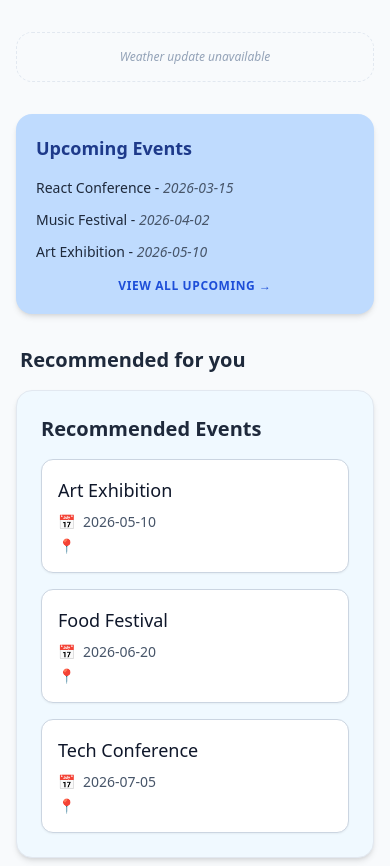
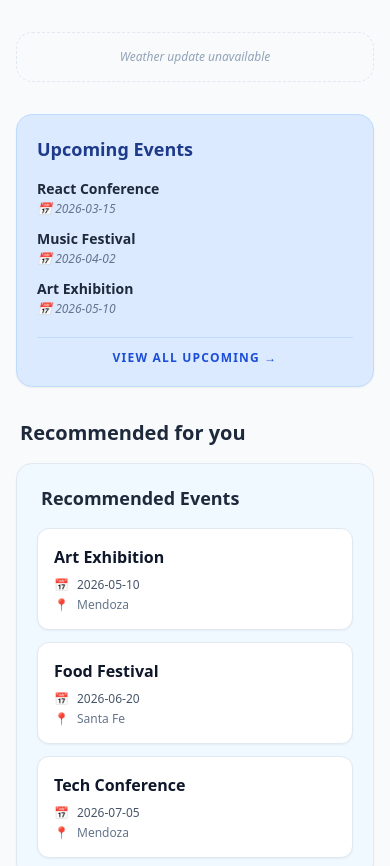
Before and after one commit to NicoPaez95/EVENTS-APP, a React (Create React App) app in the folder frontend/: page / in a window 390 px wide. Shown: the part 2765-3631 px from the top of the page. Built offline with nearby package versions, Linux system fonts and the light colour scheme; no server answers.

Commit message:
fix: resolve sidebar decoupling and event detail navigation bugs
Consolidated fixes for:
- Independent sidebar widgets using allEvents.
- Venue location data mapping (event.venue.city).
- URL parameter type-safety in EventDetailsFeature.
- ESLint unescaped entities cleanup.

```diff
--- a/frontend/src/events/components/RecommendedEvents.jsx
+++ b/frontend/src/events/components/RecommendedEvents.jsx
@@ -1,53 +1,53 @@
 import { Link } from 'react-router-dom';
 
 /**
- * @typedef {Object} Event
- * @property {string|number} id - Unique identifier for the event.
- * @property {string} title - The official name or headline of the event.
- * @property {string} date - Event date in YYYY-MM-DD format.
- * @property {string} location - Venue, city, or geographical point.
- * @property {boolean} isRecommended - Indicates if the event should be highlighted.
- */
-
-/**
- * RecommendedEvents Component.
- * * Renders a vertical list of curated event previews. Each item acts as a
- * navigation link to the specific event's detail page.
- * * Features:
- * - Subtle sky-blue container background.
- * - Interactive card items with border-color and shadow transitions on hover.
- * - Integration with React Router for seamless navigation.
+ * RecommendedEvents Presentational Component.
+ * * Renders a curated vertical list of event previews specifically designed
+ * for the application sidebar. Each card serves as a navigation link
+ * to the detailed view of the event.
  * * @component
+ * @category Components/Events
  * @param {Object} props - Component properties.
- * @param {Event[]} props.events - A collection of event objects to be displayed.
- * @returns {JSX.Element} A themed section containing a stack of navigable event cards.
+ * @param {Array<Object>} props.events - A collection of event objects to be displayed.
+ * @returns {JSX.Element} A themed container with a stack of navigable event cards.
  */
 const RecommendedEvents = ({ events }) => {
   return (
-    <section className="bg-sky-50 p-6 rounded-2xl shadow-md border border-slate-200">
-      <h2 className="text-xl font-semibold text-slate-800 mb-4">
+    <section
+      className="bg-sky-50 p-5 rounded-2xl shadow-sm border border-slate-200"
+      aria-labelledby="recommended-heading"
+    >
+      <h2
+        id="recommended-heading"
+        className="text-lg font-bold text-slate-800 mb-4 px-1"
+      >
         Recommended Events
       </h2>
 
-      <div className="space-y-4">
+      <div className="space-y-3">
         {events.map((event) => (
           <Link
             key={event.id}
             to={`/events/${event.id}`}
             className="block group"
+            aria-label={`View details for ${event.title}`}
           >
-            <article className="bg-white p-4 rounded-xl shadow-sm border border-slate-300 hover:shadow-md hover:border-blue-400 transition-all duration-300 cursor-pointer">
-              <h3 className="text-lg font-medium text-slate-900 group-hover:text-blue-600 transition-colors">
+            <article className="bg-white p-4 rounded-xl shadow-sm border border-slate-200 group-hover:border-blue-400 group-hover:shadow-md transition-all duration-300">
+              <h3 className="text-md font-semibold text-slate-900 group-hover:text-blue-600 transition-colors line-clamp-2">
                 {event.title}
               </h3>
 
               <div className="mt-2 space-y-1">
-                <p className="text-sm text-slate-600 flex items-center gap-2">
-                  <span>📅</span> {event.date}
+                {/* Event Date Info */}
+                <p className="text-xs text-slate-600 flex items-center gap-2">
+                  <span role="img" aria-label="Date symbol">📅</span>
+                  {event.date}
                 </p>
 
-                <p className="text-sm text-slate-500 flex items-center gap-2">
-                  <span>📍</span> {event.location}
+                {/* Event Location Info - Mapping to venue.city */}
+                <p className="text-xs text-slate-500 flex items-center gap-2">
+                  <span role="img" aria-label="Location symbol">📍</span>
+                  {event.venue?.city || 'Location TBD'}
                 </p>
               </div>
             </article>
--- a/frontend/src/events/components/UpcomingEvents.jsx
+++ b/frontend/src/events/components/UpcomingEvents.jsx
@@ -1,50 +1,57 @@
 import { Link } from 'react-router-dom';
 
 /**
- * @typedef {Object} UpcomingEvent
- * @property {string|number} id - Unique identifier for the event.
- * @property {string} title - The official name or headline of the event.
- * @property {string} date - Simplified date string for display.
- */
-
-/**
- * UpcomingEvents Component.
- * * * A compact, presentational UI component designed for sidebars or small containers.
- * * It displays a truncated list of chronologically close events (top 3) and
- * provides a call-to-action to navigate to the full upcoming events page.
- * * Each individual item links directly to its specific event detail page.
+ * UpcomingEvents Presentational Component.
+ * * Renders a compact, high-contrast list of upcoming events designed for
+ * secondary navigation areas like sidebars.
  * * @component
+ * @category Components/Events
  * @param {Object} props - Component properties.
- * @param {UpcomingEvent[]} props.events - A collection of upcoming event objects.
- * @returns {JSX.Element} A themed section with a preview list and a "View All" navigation link.
+ * @param {Array<Object>} props.events - A collection of event objects to be previewed.
+ * @returns {JSX.Element} A themed card containing a list of navigable event links.
  */
 const UpcomingEvents = ({ events }) => {
   return (
-    <section className="bg-blue-200 rounded-2xl p-5 shadow-md">
-      <h2 className="text-lg font-semibold mb-4 text-blue-900">
+    <section
+      className="bg-blue-100 rounded-2xl p-5 shadow-sm border border-blue-200"
+      aria-labelledby="upcoming-sidebar-title"
+    >
+      <h2
+        id="upcoming-sidebar-title"
+        className="text-lg font-bold mb-4 text-blue-900"
+      >
         Upcoming Events
       </h2>
 
-      <ul className="space-y-3 text-sm">
+      <ul className="space-y-3 text-sm" role="list">
+        {/* We display only the top 3 for maximum sidebar visual efficiency */}
         {events.slice(0, 3).map((event) => (
-          <li key={event.id}>
-            {/* Navigates to the specific event detail page */}
+          <li
+            key={event.id}
+            className="transition-transform duration-200 hover:translate-x-1"
+          >
             <Link
               to={`/events/${event.id}`}
-              className="hover:underline font-medium text-slate-800 transition-colors duration-200"
+              className="group block"
+              aria-label={`View details for ${event.title}`}
             >
-              {event.title} - <span className="text-slate-600 italic">{event.date}</span>
+              <span className="font-semibold text-slate-800 group-hover:text-blue-700 transition-colors">
+                {event.title}
+              </span>
+              <span className="block text-xs text-slate-500 italic mt-0.5">
+                📅 {event.date}
+              </span>
             </Link>
           </li>
         ))}
       </ul>
 
-      {/* Navigates to the global Upcoming Experiences page */}
+      {/* Footer Navigation: Links to the full upcoming events view */}
       <Link
         to="/events/upcoming"
-        className="block mt-4 text-center text-xs font-bold text-blue-700 hover:text-blue-900 uppercase tracking-wider transition-all"
+        className="block mt-5 pt-3 border-t border-blue-200 text-center text-xs font-bold text-blue-700 hover:text-blue-900 uppercase tracking-widest transition-all"
       >
-        View All Upcoming →
+        View All Upcoming &rarr;
       </Link>
     </section>
   );
--- a/frontend/src/events/features/EventDetailsFeature.jsx
+++ b/frontend/src/events/features/EventDetailsFeature.jsx
@@ -11,7 +11,7 @@ import { getRelatedEvents } from '../utils/recommendationEngine';
 // Features & Integrations
 import CheckoutModal from '../features/CheckoutModal/CheckoutModal';
 import WeatherFeature from '../features/WeatherFeature';
-import EventMapFeature from '../features/EventMapFeature'; // <--- Nueva Integración
+import EventMapFeature from '../features/EventMapFeature';
 
 // Presentational Components
 import EventDetail from '../components/EventDetail';
@@ -21,8 +21,16 @@ import EventGrid from '../components/EventGrid';
 import LoadingState from '../../shared/components/UI/LoadingState';
 
 /**
- * EventDetailsFeature Component.
- * Orchestrator for the event detail view, now including map anchoring and highlighting.
+ * EventDetailsFeature Component (Smart Component).
+ * * Orchestrates the full event experience, including ticket procurement,
+ * interactive mapping, and personalized recommendations.
+ * * @component
+ * @category Features/Events
+ * @description
+ * **Architectural Note**:
+ * This component consumes `allEvents` from the context to ensure the event is
+ * locatable even when global search filters are active. It manages the
+ * "Focus" logic for the map and handles the navigation state for the auth-guard.
  */
 const EventDetailsFeature = () => {
   const { id } = useParams();
@@ -30,21 +38,31 @@ const EventDetailsFeature = () => {
   const location = useLocation();
   const { isAuthenticated } = useAuth();
 
-  const { events, loading } = useEvents();
+  /**
+   * Global Context Consumption:
+   * 'allEvents' is required here to ensure a 100% hit rate when deep-linking
+   * or navigating from the "Recommended" sidebar, regardless of search filters.
+   */
+  const { allEvents, loading } = useEvents();
   const [isCheckoutOpen, setIsCheckoutOpen] = useState(false);
 
-  // 1. Referencia para el scroll al mapa
+  // Map Interaction State & Refs
   const mapSectionRef = useRef(null);
-  // 2. Estado local para el efecto visual de "Focus" en el mapa
   const [isMapHighlighted, setIsMapHighlighted] = useState(false);
 
+  /**
+   * Memoized Event Selection:
+   * Extracts the specific event from the master catalog based on the URL ID.
+   * Strings both sides of the comparison to prevent type-mismatch failures.
+   */
   const event = useMemo(() => {
-    return events.find(e => String(e.id) === String(id));
-  }, [events, id]);
+    return allEvents?.find(e => String(e.id) === String(id));
+  }, [allEvents, id]);
 
   /**
    * handleLocationFocus:
-   * Ejecuta un scroll suave hacia el mapa y activa un efecto visual temporal.
+   * Smoothly scrolls the viewport to the map section and triggers a
+   * temporary visual highlight to guide the user's attention.
    */
   const handleLocationFocus = () => {
     if (mapSectionRef.current) {
@@ -53,12 +71,16 @@ const EventDetailsFeature = () => {
         block: 'center'
       });
 
-      // Activamos el brillo del mapa
       setIsMapHighlighted(true);
       setTimeout(() => setIsMapHighlighted(false), 2000);
     }
   };
 
+  /**
+   * handleSecureTickets:
+   * Redirects to login if unauthenticated, preserving the current path
+   * in state to allow a seamless "Return to Event" flow after sign-in.
+   */
   const handleSecureTickets = () => {
     if (!isAuthenticated) {
       navigate('/login', { state: { from: location.pathname } });
@@ -67,23 +89,34 @@ const EventDetailsFeature = () => {
     }
   };
 
+  /**
+   * Related Experiences Logic:
+   * Uses the recommendation engine to find similar events based on category/venue.
+   */
   const relatedEvents = useMemo(() => {
-    return getRelatedEvents(event, events);
-  }, [event, events]);
+    return getRelatedEvents(event, allEvents);
+  }, [event, allEvents]);
 
+  // Loading Guard
   if (loading) {
     return <LoadingState message="Loading experience details..." />;
   }
 
+  // Error Guard: Event not found in Master Catalog
   if (!event) {
     return (
-      <div className="text-center py-20">
-        <h2 className="text-2xl font-bold text-slate-800">Event not found</h2>
+      <div className="text-center py-20 px-4">
+        <h2 className="text-2xl font-bold text-slate-800 font-display">
+          Event not found
+        </h2>
+        <p className="text-slate-500 mt-2">
+          The experience you&apos;re looking for might have been removed or moved.
+        </p>
         <button
           onClick={() => navigate('/events')}
-          className="mt-6 text-blue-600 font-medium hover:underline"
+          className="mt-8 px-6 py-2 bg-blue-600 text-white rounded-full font-medium hover:bg-blue-700 transition-colors shadow-lg"
         >
-          ← Back to all events
+          &larr; Back to all events
         </button>
       </div>
     );
@@ -92,57 +125,64 @@ const EventDetailsFeature = () => {
   return (
     <div className="container mx-auto py-8 space-y-12 animate-in fade-in duration-500 px-4">
 
+      {/* Transactional Layer */}
       <CheckoutModal
         isOpen={isCheckoutOpen}
         onClose={() => setIsCheckoutOpen(false)}
         event={event}
       />
 
-      {/* Primary Content */}
+      {/* Primary Detail Section */}
       <section aria-label="Event Details">
         <EventDetail
           event={event}
           isAuthenticated={isAuthenticated}
           onSecureTickets={handleSecureTickets}
           onBack={() => navigate(-1)}
-          onLocationClick={handleLocationFocus} // <--- Prop nueva conectada
+          onLocationClick={handleLocationFocus}
         />
       </section>
 
-      {/* Secondary Content: Recommendations and Venue Sidebar */}
+      {/* Contextual Information Grid */}
       <div className="grid grid-cols-1 lg:grid-cols-3 gap-12">
 
-        {/* Recommendation Column */}
+        {/* Similar Experiences Catalog */}
         <div className="lg:col-span-2 space-y-8">
-          <h3 className="text-2xl font-bold text-slate-900 font-display">
+          <h3 className="text-2xl font-bold text-slate-900 font-display tracking-tight">
             Similar Experiences
           </h3>
           <EventGrid events={relatedEvents} />
         </div>
 
-        {/* Venue Information Sidebar */}
+        {/* Venue Sidebar & Logistics */}
         <aside className="lg:col-span-1 space-y-8">
-          <h3 className="text-2xl font-bold text-slate-900 font-display">
+          <h3 className="text-2xl font-bold text-slate-900 font-display tracking-tight">
             Venue & Logistics
           </h3>
 
-          {/* 3. Contenedor con Referencia y Efecto de Resaltado */}
+          {/* Interactive Map Wrapper with Highlight Logic */}
           <div
             ref={mapSectionRef}
-            className={`transition-all duration-700 rounded-3xl ${isMapHighlighted
-                ? 'ring-4 ring-blue-400 ring-offset-4 shadow-2xl scale-105'
+            className={`transition-all duration-700 rounded-3xl ${
+              isMapHighlighted
+                ? 'ring-4 ring-blue-400 ring-offset-4 shadow-2xl scale-[1.02]'
                 : 'ring-0 shadow-none scale-100'
-              }`}
+            }`}
           >
             <EventMapFeature venue={event.venue} />
           </div>
 
+          {/* Environmental Integration & Venue Metadata */}
           <div className="space-y-4">
-            <WeatherFeature location={event.venue.city} />
+            <WeatherFeature location={event.venue?.city} />
+
             <div className="p-5 bg-slate-50 rounded-2xl border border-slate-100">
               <p className="text-xs text-slate-500 leading-relaxed italic">
-                {"Note: Weather forecasts for "} <strong>{event.venue.city}</strong> {" are updated in real-time. "}
-                {"Don't forget to check the map for the best route to "} <strong>{event.venue.name}</strong>.
+                {"Note: Weather forecasts for "}
+                <strong>{event.venue?.city}</strong>
+                {" are updated in real-time. "}
+                {"Don&apos;t forget to check the map for the best route to "}
+                <strong>{event.venue?.name}</strong>.
               </p>
             </div>
           </div>
--- a/frontend/src/events/features/FeaturedEvents.jsx
+++ b/frontend/src/events/features/FeaturedEvents.jsx
@@ -1,42 +1,58 @@
+import { useMemo } from 'react';
 import { useEvents } from '../hooks/useEvents';
 import FeaturedEventsCarousel from '../components/FeaturedEventsCarousel';
 
 /**
- * FeaturedEvents Feature Component.
- * * This "Smart Component" acts as the domain orchestrator for highlighted content.
- * * Responsibility:
- * - Consumes the global EventsContext via the useEvents hook.
- * - Executes the business logic for filtering "featured" events.
- * - Manages conditional rendering (Zero-State) to maintain UI integrity.
- * - Delegates all UI rendering to the presentational FeaturedEventsCarousel.
+ * FeaturedEvents Feature Component (Smart Component).
+ * * This component orchestrates the data requirements for the highlighted events section.
+ * It is decoupled from the active search filters to ensure visual persistence
+ * on the Home page.
  * * @component
  * @category Features
- * @returns {JSX.Element|null} The orchestrated featured section or null if no data matches.
+ * * @description
+ * **Architectural Strategy**:
+ * 1. **Data Decoupling**: Consumes `allEvents` (master catalog) instead of `events` (filtered state).
+ * This prevents the carousel from disappearing when a user filters by location or category.
+ * 2. **Performance Optimization**: Uses `useMemo` to filter the featured list only when
+ * the master catalog changes, preventing redundant calculations during search inputs.
+ * 3. **Conditional Rendering**: Implements a "Zero-State" guard that unmounts the section
+ * if no featured events are found in the source data.
+ * * @returns {JSX.Element|null} The orchestrated featured section or a skeleton loader.
  */
 const FeaturedEvents = () => {
   /**
-   * Context Consumption:
-   * Accesses the global event collection and the global loading state.
+   * Global State Consumption:
+   * Retrieves the static master catalog and global loading indicator.
    */
-  const { events, loading } = useEvents();
+  const { allEvents, loading } = useEvents();
 
   /**
-   * Data Orchestration:
-   * Extracts the subset of events intended for the high-impact hero section.
-   * Logic: Filter by 'isFeatured' flag and ensure the collection exists.
+   * Memoized Featured Collection:
+   * Filters the master dataset for events flagged as high-priority highlights.
+   * Logic is isolated from the dynamic search state.
    */
-  const featured = events?.filter((event) => event.isFeatured === true) || [];
+  const featured = useMemo(() => {
+    return allEvents?.filter((event) => event.isFeatured === true) || [];
+  }, [allEvents]);
 
   /**
-   * Guard Clause (Loading):
-   * Prevents layout shift by returning null (or a skeleton) while data is resolving.
+   * Loading State:
+   * Provides a pulse skeleton loader to prevent Layout Shift (CLS)
+   * while the master catalog is being resolved.
    */
-  if (loading) return null;
+  if (loading) {
+    return (
+      <div
+        className="h-64 md:h-80 w-full bg-slate-100 animate-pulse rounded-2xl mb-8 container mx-auto px-4"
+        aria-hidden="true"
+      />
+    );
+  }
 
   /**
-   * Conditional Rendering (Empty State):
-   * If no events are marked as featured, the component unmounts silently
-   * to keep the Home page clean.
+   * Integrity Guard:
+   * If the master catalog contains no featured items, the component
+   * renders nothing to maintain a clean landing page interface.
    */
   if (featured.length === 0) {
     return null;
@@ -48,7 +64,7 @@ const FeaturedEvents = () => {
       className="py-8 animate-in fade-in slide-in-from-bottom-4 duration-700"
     >
       <div className="container mx-auto">
-        {/* Semantic Header for Screen Readers */}
+        {/* Semantic Header for Accessibility */}
         <h2
           id="featured-experiences-title"
           className="text-2xl font-bold text-slate-900 mb-6 px-4 font-display tracking-tight"
@@ -57,7 +73,7 @@ const FeaturedEvents = () => {
         </h2>
 
         {/* Presentational Layer:
-            Delegates the array of filtered events to the atomic Swiper component.
+            Passes the memoized data to the atomic carousel component.
         */}
         <FeaturedEventsCarousel featuredEvents={featured} />
       </div>
--- a/frontend/src/events/features/UpcomingSidebarFeature.jsx
+++ b/frontend/src/events/features/UpcomingSidebarFeature.jsx
@@ -1,43 +1,56 @@
-import { useEvents } from 'events/hooks/useEvents';
+import { useMemo } from 'react';
+import { useEvents } from '../hooks/useEvents';
 import UpcomingEvents from '../components/UpcomingEvents';
 
 /**
  * UpcomingSidebarFeature Component.
- * * This "Smart Component" orchestrates the sidebar experience by
- * retrieving the global event catalog and preparing it for the sidebar UI.
- * * It acts as a data-driven bridge, isolating the complex logic of
- * sorting or limiting the event list from the presentational 'UpcomingEvents' component.
+ * * A "Smart Component" (Feature Orchestrator) that manages the data logic for the
+ * upcoming events section in the sidebar.
  * * @component
- * @category Features
- * @returns {JSX.Element} The orchestrated sidebar section with a curated event list.
+ * @category Features/Events
+ * @description
+ * **Architectural Strategy**:
+ * This feature specifically consumes `allEvents` (the master catalog) instead of
+ * the filtered `events` array. This ensures that the sidebar remains persistent
+ * and unaffected by user-applied search filters or category selections in the
+ * main application view.
+ * * @hooks
+ * - `useEvents`: Accesses the global event context.
+ * - `useMemo`: Optimizes performance by memoizing the sliced event list.
+ * * @returns {JSX.Element|null} The orchestrated sidebar section or null if no data exists.
  */
 const UpcomingSidebarFeature = () => {
   /**
-   * Data Retrieval and Preparation:
-   * Consumes the global event state and applies sidebar-specific constraints.
-   * In a production environment, this is where we would implement
-   * chronological sorting or limit the result count (e.g., top 5 upcoming).
+   * Global State Consumption:
+   * We extract 'allEvents' to ensure the sidebar displays the chronological
+   * roadmap regardless of the current search/filter state.
    */
-  const { events } = useEvents();
+  const { allEvents } = useEvents();
 
   /**
-   * Selection Strategy:
-   * We slice the first 5 events to prevent the sidebar from becoming
-   * excessively long, ensuring a balanced layout.
+   * Data Preparation:
+   * Slices the master catalog to display the top 5 upcoming events.
+   * Memoized to prevent re-calculations during unrelated parent re-renders.
    */
-  const sidebarEvents = events.slice(0, 5);
+  const sidebarEvents = useMemo(() => {
+    return allEvents?.slice(0, 5) || [];
+  }, [allEvents]);
+
+  /**
+   * Conditional Rendering:
+   * Prevents rendering an empty section if the event catalog hasn't loaded
+   * or is empty, maintaining a clean UI.
+   */
+  if (sidebarEvents.length === 0) {
+    return null;
+  }
 
   return (
-    /**
-     * Structural wrapper:
-     * Isolates data fetching from UI rendering. This ensures that
-     * 'UpcomingEvents' remains a pure, atomic presentational component.
-     */
     <section
       className="animate-in fade-in duration-700"
       aria-label="Upcoming events sidebar"
     >
-        <UpcomingEvents events={sidebarEvents} />
+      <UpcomingEvents events={sidebarEvents} />
     </section>
   );
 };
```
Also changed, not shown: frontend/src/events/utils/eventSuggestions.js (+29 -16 lines), frontend/src/events/utils/filterEvents.js (+24 -18 lines).
